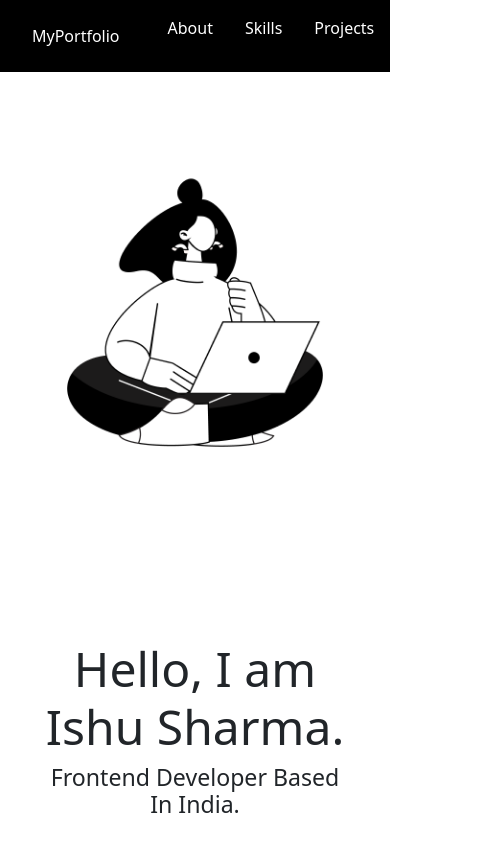
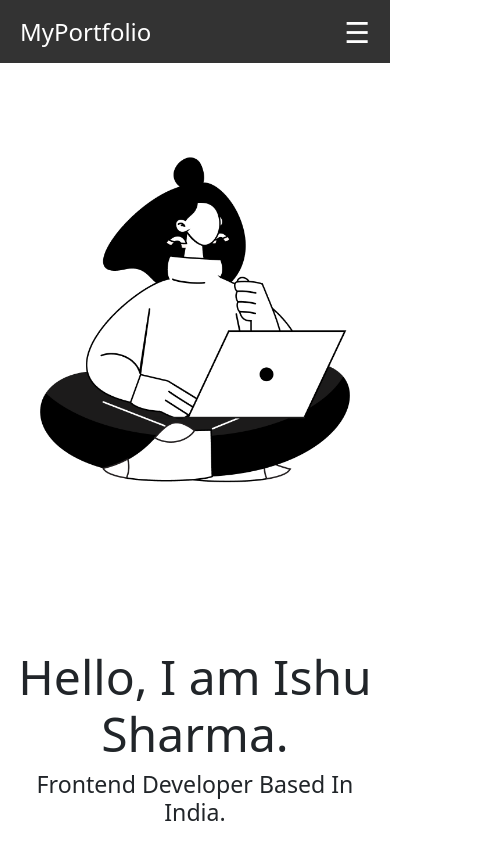
Before and after one commit to 1Eyedeagle/Portfolio, a React (Vite) app: page / in a window 390 px wide. Shown: the top 844 px of the page, 480 px wide, since content can reach past the window. Built offline with nearby package versions, Linux system fonts and the light colour scheme.

Commit message:
Update header responsiveness and fix styles

```diff
--- a/src/App.css
+++ b/src/App.css
@@ -3,35 +3,79 @@ body {
   font-family: Arial, sans-serif;
 }
 
-body h2{
+body h2 {
   font-size: 48px;
 }
 /* -----------------------------------------------------HEADER ----------------------------*/
-header {
+/* General reset and default styles */
+* {
+  margin: 0;
+  padding: 0;
+  box-sizing: border-box;
+}
+
+.header {
   display: flex;
   justify-content: space-between;
   align-items: center;
-  background-color: #000000;
-  color: white;
-  padding: 1rem 2rem;
+  padding: 10px 20px;
+  background-color: #333;
+  color: #fff;
+  position: relative;
 }
 
-nav ul{
-  display: flex;
-  list-style: none;
-}
-header a {
-  color: white;
-  text-decoration: none;
-  margin: 0 1rem;
+.logo {
+  font-size: 1.5rem;
 }
 
-section {
-  padding: 2rem;
-  text-align: center;
+.nav-links ul {
+  list-style: none;
+  display: flex;
+  gap: 20px;
 }
+
+.nav-links li a {
+  text-decoration: none;
+  color: #fff;
+  transition: color 0.3s ease;
+}
+
+.nav-links li a:hover {
+  color: #f0f0f0;
+}
+
+/* Hamburger menu styles */
+.hamburger {
+  display: none;
+  font-size: 1.8rem;
+  cursor: pointer;
+  color: #fff;
+}
+
+/* Media Query for smaller screens */
+@media screen and (max-width: 768px) {
+  .nav-links {
+    display: none;
+    flex-direction: column;
+    background-color: #333;
+    position: absolute;
+    top: 100%;
+    left: 0;
+    width: 100%;
+    padding: 10px 0;
+  }
+
+  .nav-links.active {
+    display: flex;
+  }
+
+  .hamburger {
+    display: block;
+  }
+}
+
 /* -----------------------------------------------------HOME------------------------------ */
-#home .introduction{
+#home .introduction {
   height: 100%;
 }
 /* -----------------------------------------------------SKILLS---------------------------- */
@@ -49,7 +93,7 @@ section {
   box-shadow: 0 4px 8px rgba(0, 0, 0, 0.1);
   font-size: 18px;
 }
-.grid-item:hover{
+.grid-item:hover {
   background-color: #000000;
   font-size: 16px;
   color: white;
@@ -59,7 +103,7 @@ section {
   box-shadow: 0 4px 8px rgba(0, 0, 0, 0.1);
 }
 
-@media (max-width:1050px) {
+@media (max-width: 1050px) {
   #skills .grid-container {
     display: grid;
     grid-template-columns: repeat(2, 1fr); /* Creates 3 equal columns */
@@ -75,37 +119,33 @@ section {
     border: 2px solid black;
     border-radius: 4px;
     box-shadow: 0 4px 8px rgba(0, 0, 0, 0.1);
-
   }
 }
 /* -----------------------------------------------------EXPERIENCE------------------------ */
-#experience{
+#experience {
   background-color: #000000;
   color: #ffffff;
 }
 
-#experience .row{
+#experience .row {
   gap: 28px;
 }
-.experience-item{
+.experience-item {
   border: 2px solid white;
   padding: 30px 24px;
   border-radius: 10px;
 }
 
-
-
-@media (max-width:1050px) {
-  h2{
+@media (max-width: 1050px) {
+  h2 {
     font-size: 32px;
   }
-  .duration time{
+  .duration time {
     font-size: 16px;
   }
-  #experience h4{
+  #experience h4 {
     font-size: 20px;
   }
-
 }
 
 /* -----------------------------------------------------PROJECTS-------------------------- */
@@ -116,7 +156,7 @@ section {
   border-radius: 8px;
 }
 /* -----------------------------------------------------ABOUT ME-------------------------- */
-#about .about-content{
+#about .about-content {
   text-align: start;
 }
 /* -----------------------------------------------------FOOTER---------------------------- */
--- a/src/components/Header.jsx
+++ b/src/components/Header.jsx
@@ -4,7 +4,10 @@ const Header = () => {
   return (
     <header className="header">
       <div className="logo">MyPortfolio</div>
-      <nav>
+      <div className="hamburger" onclick="toggleMenu()">
+        &#9776;
+      </div>
+      <nav className="nav-links">
         <ul>
           <li>
             <a href="#about">About</a>
```
